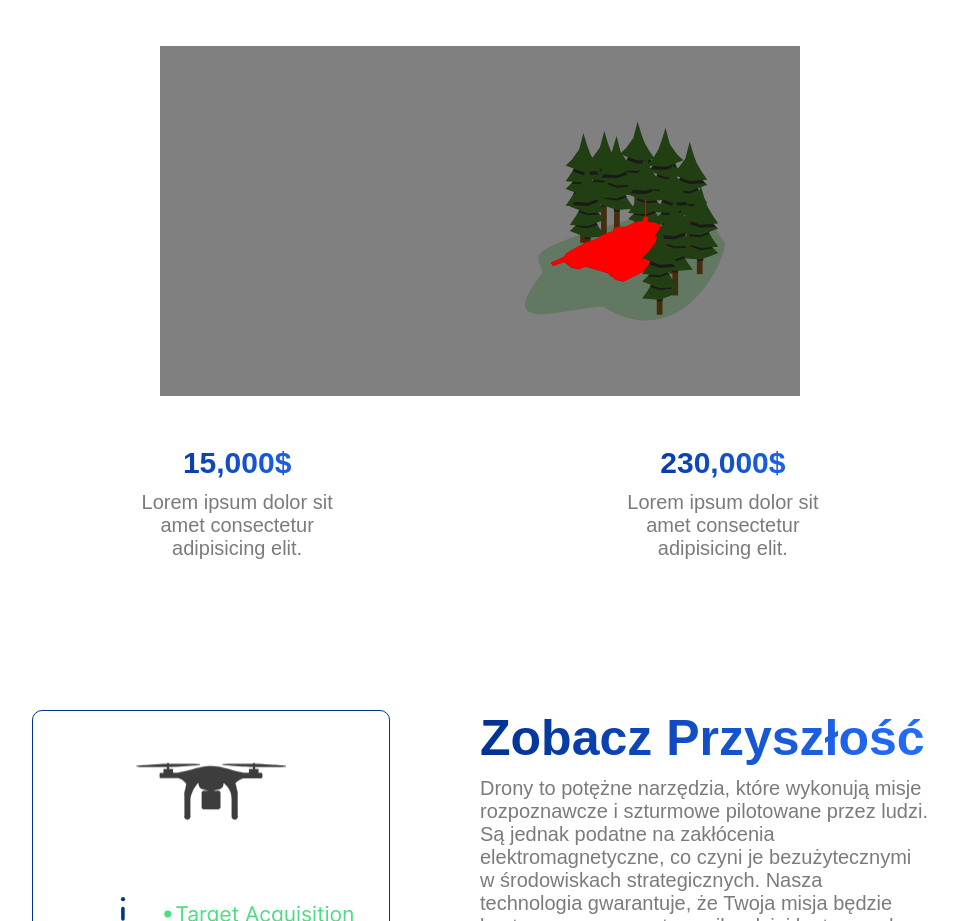
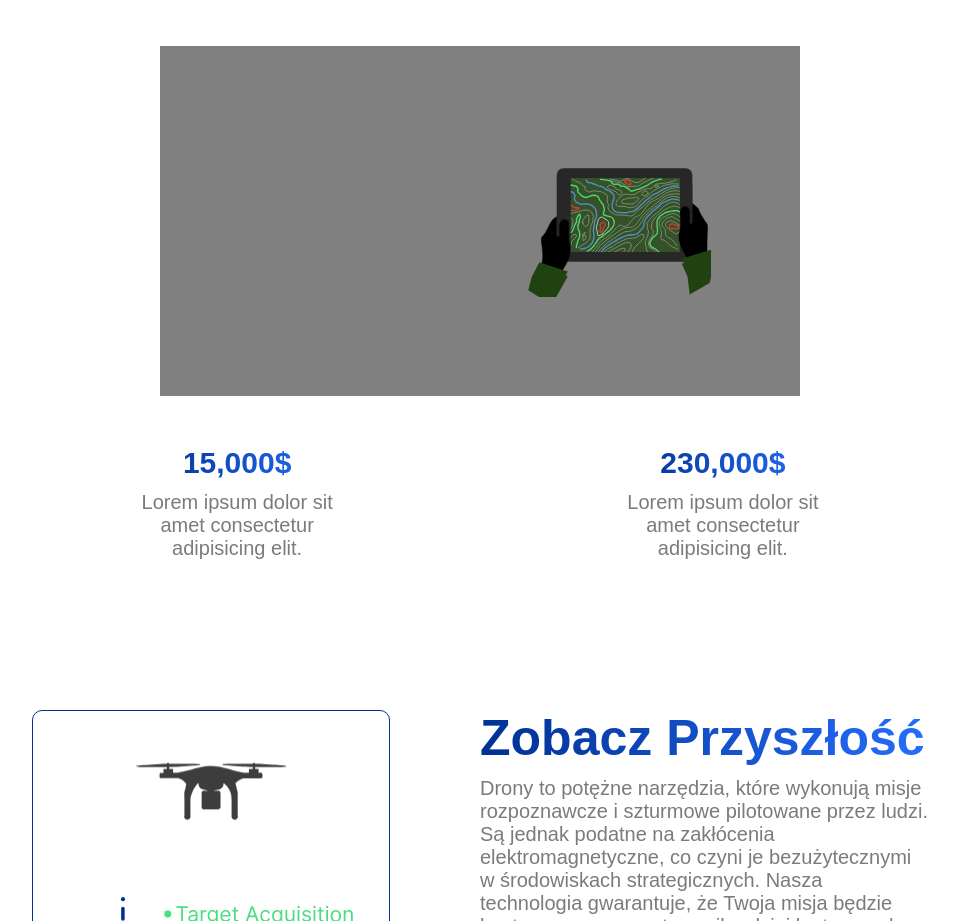
Before and after one commit to HaDock404/app-web-sodaas, a React (Create React App) app: page / in a window 1280 px wide. Shown: the part 1780-2701 px from the top of the page, without its empty margins (160-1118 px from the left). Built offline with nearby package versions, Linux system fonts and the light colour scheme.

Commit message:
animation content

```diff
--- a/src/components/Chart.jsx
+++ b/src/components/Chart.jsx
@@ -100,11 +100,18 @@ function Chart(props) {
     return (
         <section className='chart-section' ref={boxRef}>
             <article className='chart-image appear'>
+              <div id='position'>
+                <Soldier />
+                <Tablet />
+                <Tank />
+                <AI />
+                <TankTarget />
+              </div>
                 {/*<Soldier />*/}
                 {/*<Tablet />*/}
                 {/*<Tank />*/}
                 {/*<AI />*/}
-                <TankTarget />
+                {/*<TankTarget />*/}
             </article>
             <article className='chart-number'>
                 <div className="chart-text appear" ref={elementRef1}>
--- a/src/styles/chart.css
+++ b/src/styles/chart.css
@@ -10,13 +10,14 @@
 .chart-image {
     width: 50%;
     height: 350px;
-    background-color: grey;
+    background-color: gray;
     z-index: 5;
     display: flex;
     flex-direction: row;
     justify-content: flex-end;
     align-items: center;
     padding-right: 75px;
+
 }
 
 .chart-number {
@@ -56,33 +57,180 @@
     transition: opacity 4s ease, transform 3s ease;
 }
 
-#test_image {
-    width: 50px;
-    height: 50px;
-    background-color: red;
+#position {
+    position: relative;
+    width: 200px;
+    height: 200px;
 }
 
 #soldier {
     width: 200px;
     height: 200px;
+    position: absolute;
+    animation: cycle1 20s infinite;
+    opacity: 0;
 }
 
 #tablet {
     width: 200px;
     height: 200px;
+    position: absolute;
+    animation: cycle2 20s infinite;
+    opacity: 0;
 }
 
 #tank {
     width: 200px;
     height: 200px;
+    position: absolute;
+    animation: cycle3 20s infinite;
+    opacity: 0;
 }
 
 #AI {
     width: 200px;
     height: 200px;
+    position: absolute;
+    animation: cycle4 20s infinite;
+    opacity: 0;
 }
 
 #tank_target {
     width: 200px;
     height: 200px;
+    position: absolute;
+    animation: cycle5 20s infinite;
+    opacity: 0;
 }
+
+@keyframes cycle1 {
+    0% {
+        opacity: 1; /* Soldier apparait */
+    }
+    15% {
+        opacity: 1;
+    }
+    20% {
+        opacity: 0; /* Soldier disparait */
+    }
+    100% {
+        opacity: 0; /* Soldier apparait */
+    }
+}
+
+@keyframes cycle2 {
+    0% {
+        opacity: 0; /* Soldier apparait */
+    }
+    15% {
+        opacity: 0;
+    }
+    20% {
+        opacity: 1; /* Tablet apparait */
+    }
+    35% {
+        opacity: 1;
+    }
+    40% {
+        opacity: 0; /* Tablet disparait */
+    }
+    100% {
+        opacity: 0; /* Soldier apparait */
+    }
+}
+
+@keyframes cycle3 {
+    0% {
+        opacity: 0; /* Soldier apparait */
+    }
+    15% {
+        opacity: 0;
+    }
+    20% {
+        opacity: 0; /* Tablet apparait */
+    }
+    35% {
+        opacity: 0;
+    }
+    40% {
+        opacity: 1; /* Tank apparait */
+    }
+    55% {
+        opacity: 1;
+    }
+    60% {
+        opacity: 0; /* Tank disparait */
+    }
+    100% {
+        opacity: 0; /* Soldier apparait */
+    }
+}
+
+@keyframes cycle4 {
+    0% {
+        opacity: 0; /* Soldier apparait */
+    }
+    15% {
+        opacity: 0;
+    }
+    20% {
+        opacity: 0; /* Tablet apparait */
+    }
+    35% {
+        opacity: 0;
+    }
+    40% {
+        opacity: 0; /* Tank apparait */
+    }
+    55% {
+        opacity: 0;
+    }
+    60% {
+        opacity: 1; /* AI apparait */
+    }
+    75% {
+        opacity: 1;
+    }
+    80% {
+        opacity: 0; /* AI disparait */
+    }
+    100% {
+        opacity: 0; /* Soldier apparait */
+    }
+}
+
+@keyframes cycle5 {
+    0% {
+        opacity: 0; /* Soldier apparait */
+    }
+    15% {
+        opacity: 0;
+    }
+    20% {
+        opacity: 0; /* Tablet apparait */
+    }
+    35% {
+        opacity: 0;
+    }
+    40% {
+        opacity: 0; /* Tank apparait */
+    }
+    55% {
+        opacity: 0;
+    }
+    60% {
+        opacity: 0; /* AI apparait */
+    }
+    75% {
+        opacity: 0;
+    }
+    80% {
+        opacity: 1; /* Tank target apparait */
+    }
+    98% {
+        opacity: 1;
+    }
+    100% {
+        opacity: 0; /* Tank target disparait */
+    }
+}
```
